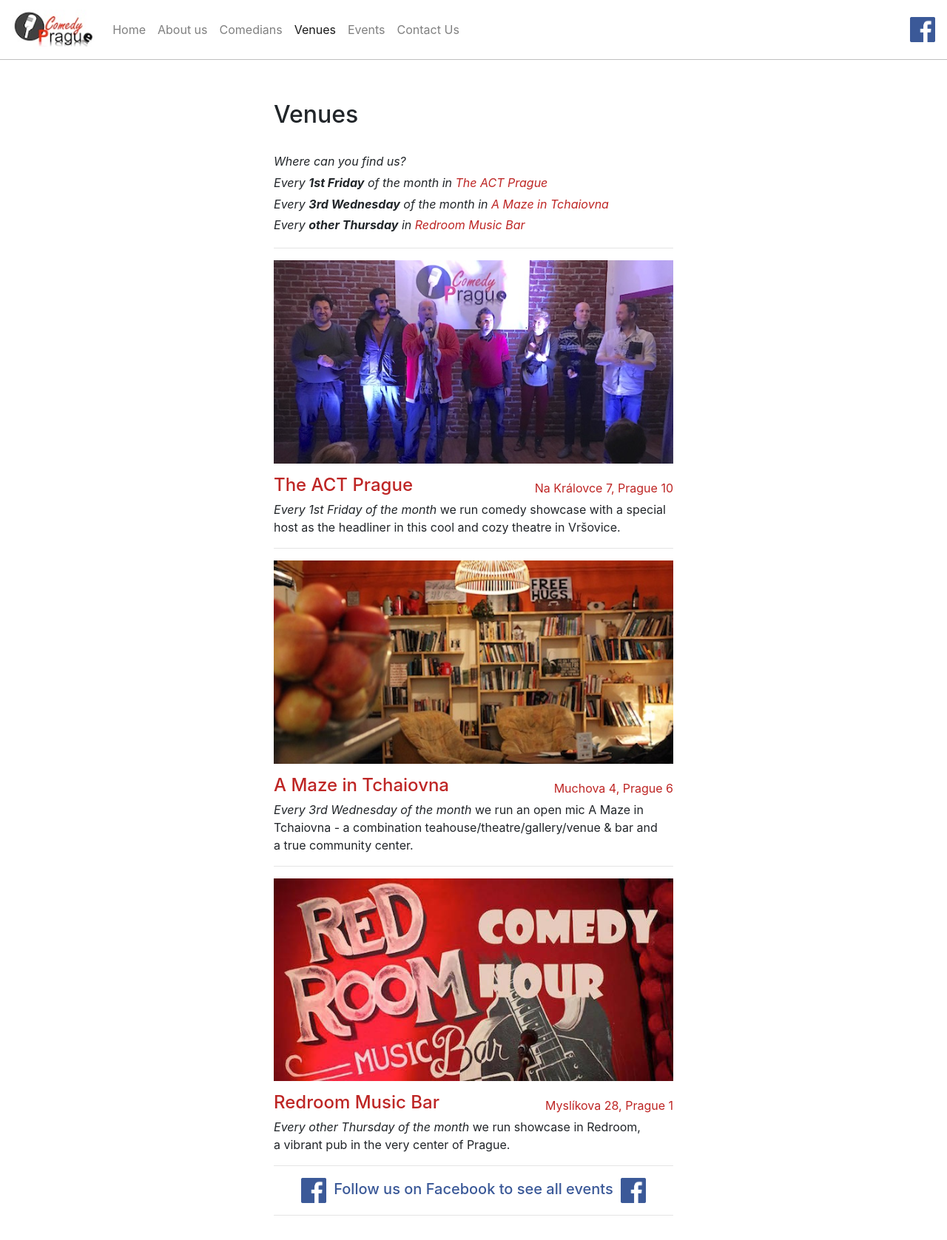
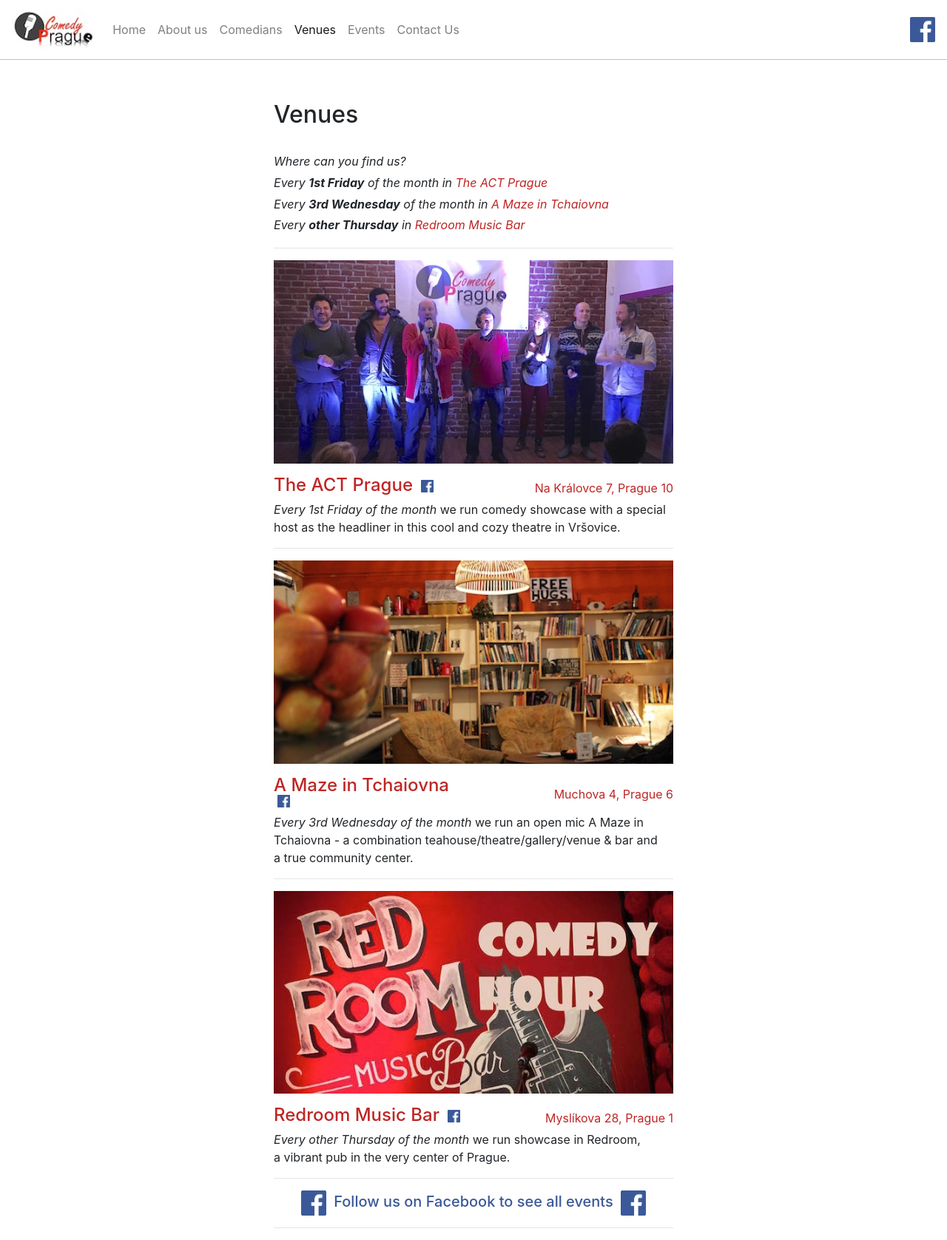
Before and after one commit to ComedyPrague/ComedyPrague.github.io, a Jekyll site: the page built from venues.html, in a window 1280 px wide. Shown: the whole page at 74% size. Built offline with Jekyll 4.4.1, drawn with Linux system fonts in a browser that asks for light colours.

Commit message:
Add website links to venues, update design

```diff
--- a/venues.html
+++ b/venues.html
@@ -5,7 +5,7 @@
 permalink: /venues.html
 ---
 
-<div class="text" id="venues-intro">
+<div class="texat" id="venues-intro">
   <div>Where can you find us?</div>
   <div>Every <b>1st Friday</b> of the month in <a href="#venue_act">The ACT Prague</a></div>
   <div>Every <b>3rd Wednesday</b> of the month in <a href="#venue_tchaiovna">A Maze in Tchaiovna</a></div>
@@ -21,7 +21,10 @@
 
   <div class="row name">
     <div class="col-md-6 text-left my-auto">
-      <h4><a target="_blank" href="https://www.facebook.com/TheACTPrague/">The ACT Prague</a></h4>
+      <h4>
+        <a target="_blank" href="https://www.actprague.com/">The ACT Prague</a>
+        <a target="_blank" href="https://www.facebook.com/TheACTPrague/" style="margin-left: 0.2em;"><img src="/img/facebook_icon_large.png" width="17" height="17" alt="Facebook Logo" /></a>
+      </h4>
     </div>
 
     <div class="col-md-6 text-right my-auto">
@@ -46,7 +49,10 @@
 
   <div class="row name">
     <div class="col-md-6 text-left my-auto">
-      <h4><a target="_blank" href="https://www.facebook.com/tchaiovna/">A Maze in Tchaiovna</a></h4>
+      <h4>
+        <a target="_blank" href="http://www.tchaiovna.cz/">A Maze in Tchaiovna</a>
+        <a target="_blank" href="https://www.facebook.com/tchaiovna/" style="margin-left: 0.2em;"><img src="/img/facebook_icon_large.png" width="17" height="17" alt="Facebook Logo" /></a>
+      </h4>
     </div>
 
     <div class="col-md-6 text-right my-auto">
@@ -72,7 +78,10 @@
 
   <div class="row name">
     <div class="col-md-6 text-left my-auto">
-      <h4><a target="_blank" href="https://www.facebook.com/redroomprague/">Redroom Music Bar</a></h4>
+      <h4>
+        <a target="_blank" href="http://redroom.cz">Redroom Music Bar</a>
+        <a target="_blank" href="https://www.facebook.com/redroomprague/" style="margin-left: 0.2em;"><img src="/img/facebook_icon_large.png" width="17" height="17" alt="Facebook Logo" /></a>
+      </h4>
     </div>
 
     <div class="col-md-6 text-right my-auto">
```
